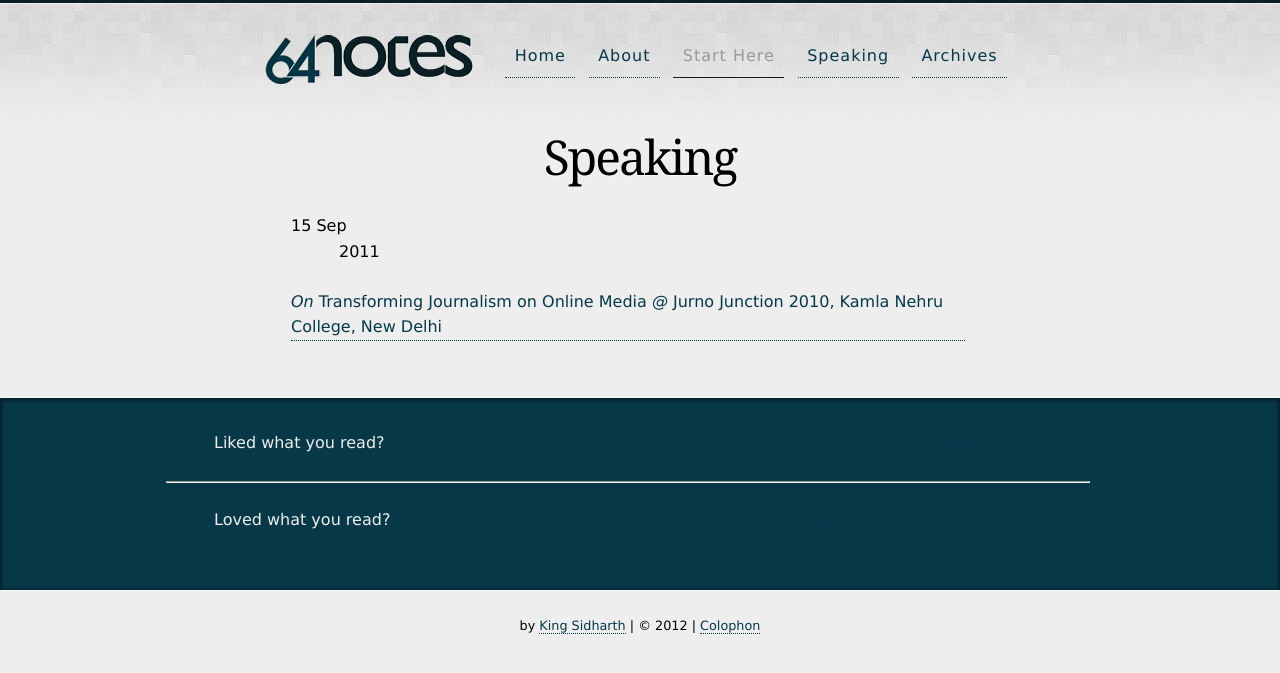
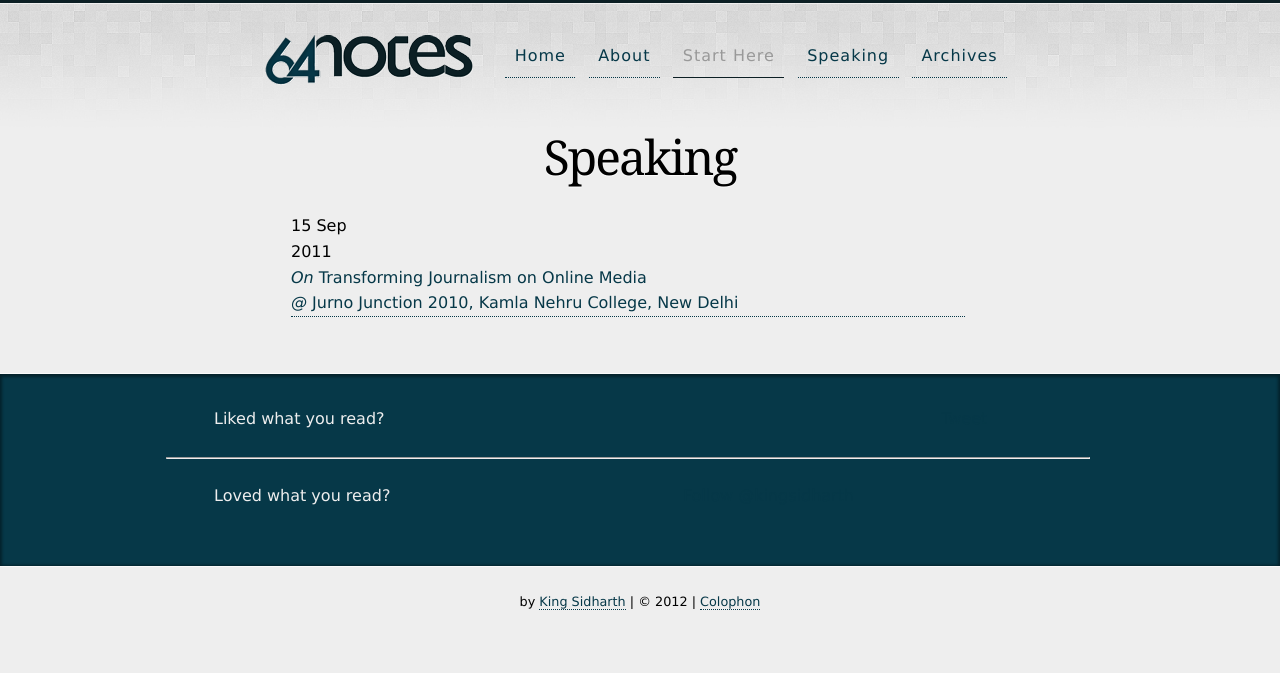
Before and after one commit to 64Notes/64notes.com, a Jekyll site: the page built from speaking/index.html, in a window 1280 px wide. Shown: the top 673 px of the page. Built offline with Jekyll 4.4.1, drawn with Linux system fonts in a browser that asks for light colours; comment, search, counter and statistics services are not loaded.

Commit message:
Set Bases for Speaking
Add template and Index

```diff
--- a/_layouts/base.html
+++ b/_layouts/base.html
@@ -3,7 +3,7 @@
   <head>
     <title>{{ page.title }}</title>
     <!-- stylesheets -->
-    <link href="{{ site.url}}/css/screen.css" media="screen, projection" rel="stylesheet" type="text/css" />
+    <link href="/css/screen.css" media="screen, projection" rel="stylesheet" type="text/css" />
     <!-- scripts -->
     <script type="text/javascript" src="http://use.typekit.net/qwv5oql.js"></script>
     <script type="text/javascript">try{Typekit.load();}catch(e){}</script>
--- a/_layouts/talk.html
+++ b/_layouts/talk.html
@@ -1,6 +1,7 @@
 ---
 layout: base
 ---
+        <div class="talk-details">
           <div class='g one-whole'>
             <div class='headline_area'>
               <span>On</span>
@@ -10,7 +11,8 @@ layout: base
               <span>at</span>
               <h2>{{ page.event }}</h2>
               <p class='place'>{{ page.place }}</p>
-              <p class='date'> {{ page.date | date: "%d %b, %y" }}</p>
+              <span>on</span>
+              <p class='date'> {{ page.date | date: "%d %b, %Y" }}</p>
             </div>
           </div>
           <!-- .headline_area -->
@@ -18,3 +20,4 @@ layout: base
             {{ content }}
           </div>
           <!--post_content-->
+        </div><!--talk-details-->
--- a/speaking/index.html
+++ b/speaking/index.html
@@ -3,21 +3,21 @@ layout: post
 title: Speaking
 category: talks
 ---
-<ul class="talk_list nav  nav--stacked">
+<ul class='talk-list nav  nav--stacked'>
 {% for post in site.posts %}
 {% if post.category == 'talks' %}
-  <li class="talk">
-    <div class='stat-group'>
-      <dl class='stat'>
-        <dt class='stat__title'>{{ post.date | date:  "%d %b" }}</dt>
-        <dd class='stat__value'>{{ post.date | date:  "%Y"    }}</dd>
-      </dl>
+  <li class='talk'>
+    <div class='talk-date'>
+        <div class='month'>{{ post.date | date:  "%d %b" }}</div>
+        <div class='year'>{{ post.date | date:  "%Y"    }}</div>
     </div>
     <a href="{{ post.url }}" class="talk-link">
-      <span class="talk-title"><em>On</em> {{ post.title }}</span>
-      <span class="talk-meta"><em>@</em> {{ post.event }}, {{ post.place }}</span>
+      <div class="talk-title"><em>On</em> <span>{{ post.title }}</span></div>
+      <div class="talk-meta"><em>@</em> {{ post.event }}, <span>{{ post.place }}</span></div>
     </a>
   </li>
 {% endif %}
 {% endfor %}
 </ul>
+
+<!-- FUTURE: highlight future ones -->
```
